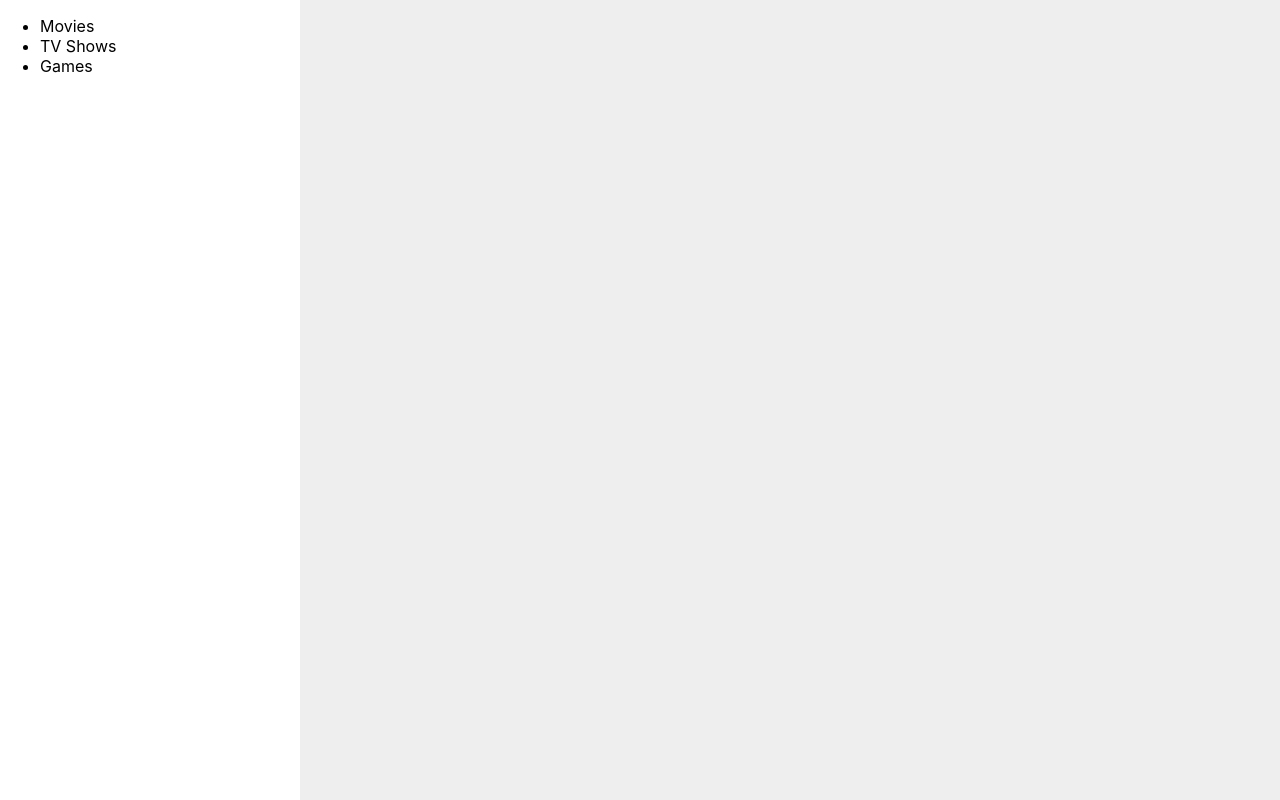
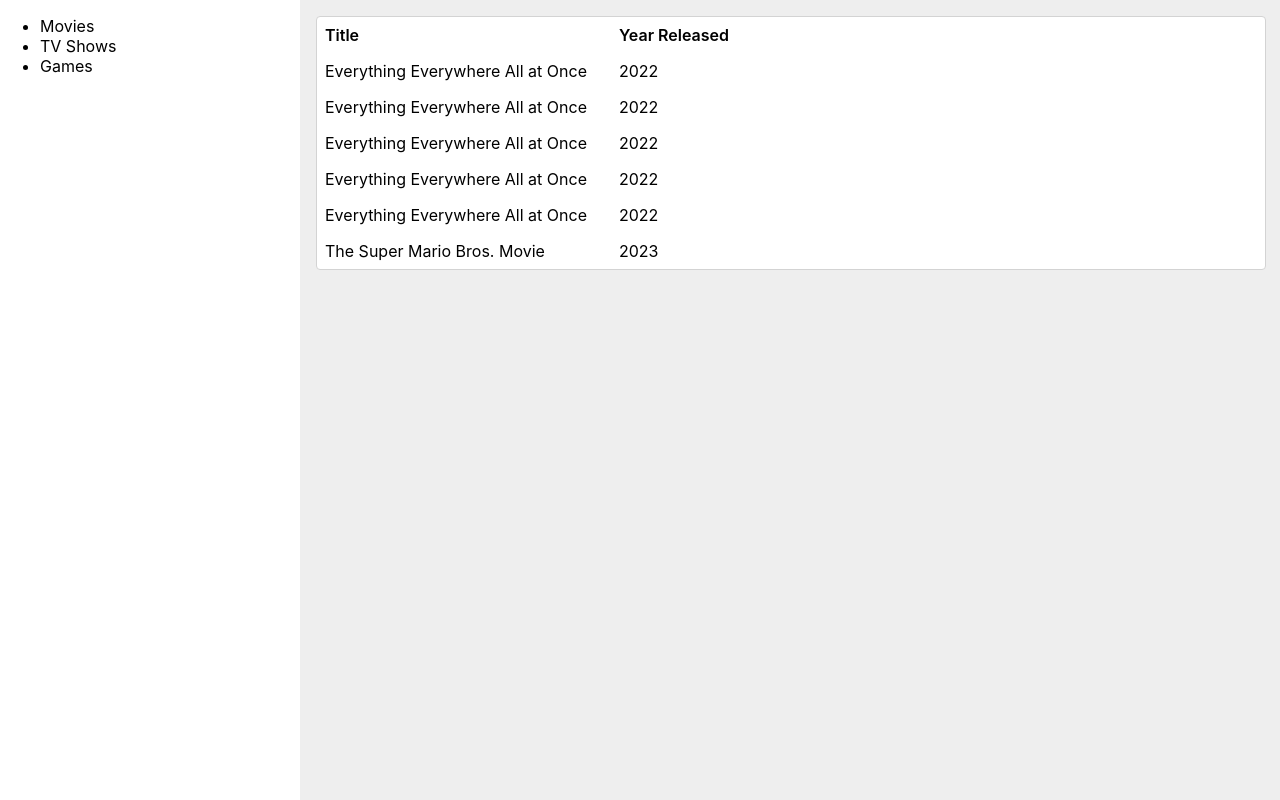
Before and after one commit to ValentinMolina500/track-this, a React (Create React App) app: page / in a window 1280 px wide. Built offline with nearby package versions, Linux system fonts and the light colour scheme.

Commit message:
Work on generic Table component

```diff
--- a/src/components/Table/index.css
+++ b/src/components/Table/index.css
@@ -0,0 +1,22 @@
+.vtable-container {
+  width: 100%;
+  border: 1px solid lightgray;
+  border-radius: 0.25rem;
+  background: white;
+}
+
+.vtable-container .table-cell {
+  padding: 0.5rem 0.5rem;
+}
+
+.vtable-container .vtable-column-container {
+  display: flex;
+}
+
+.vtable-container .vtable-row-container {
+    display: flex;
+  }
+
+.vtable-container .column {
+  font-weight: 600;
+}
--- a/src/components/Table/index.js
+++ b/src/components/Table/index.js
@@ -1,8 +1,113 @@
 import "./index.css";
+
+import { useEffect, useRef, useState } from "react";
+const COLUMNS = [
+  {
+    key: "title",
+    title: "Title",
+  },
+  {
+    key: "yearReleased",
+    title: "Year Released",
+  },
+];
+
+const DATA = [
+  {
+    title: "Everything Everywhere All at Once",
+    yearReleased: 2022,
+  },
+  {
+    title: "Everything Everywhere All at Once",
+    yearReleased: 2022,
+  },
+  {
+    title: "Everything Everywhere All at Once",
+    yearReleased: 2022,
+  },
+  {
+    title: "Everything Everywhere All at Once",
+    yearReleased: 2022,
+  },
+  {
+    title: "Everything Everywhere All at Once",
+    yearReleased: 2022,
+  },
+  {
+    title: "The Super Mario Bros. Movie",
+    yearReleased: 2023,
+  },
+];
 
 function Table(props) {
   // const { columns, data } = props;
-  return <div className="vtable-container"></div>;
+  const rowsRef = useRef(null);
+  const [columnWidths, setColumnWidths] = useState([]);
+
+  useEffect(() => {
+    if (!rowsRef.current) return;
+
+    // const tableContainer = rowsRef.current;
+    const rowContainers = rowsRef.current;
+
+    console.log(DATA);
+    // console.log(tableContainer);
+
+    const tempColumnWidths = [];
+
+
+
+    // Each row
+    for (const rowContainer of rowContainers.children) {
+
+      // maybe subgrid can acheive this?
+      let maxWidth = -1; // Check against the width of the column
+      for (const rowCell of rowContainer.children ) {
+        if (rowCell.offsetWidth > maxWidth) maxWidth = rowCell.offsetWidth;
+      }
+
+      tempColumnWidths.push(maxWidth);
+    }
+
+    setColumnWidths(tempColumnWidths);
+  }, DATA);
+  const renderColumns = () => {
+    return COLUMNS.map((column, i) => {
+      return (
+        <div className="column table-cell" style={{ width: columnWidths[i] }}>
+          {column.title}
+        </div>
+      );
+    });
+  };
+
+  const renderRowCell = (datum, column, i) => {
+    return (
+      <div className="row table-cell" style={{ width: columnWidths[i] }}>
+        {datum[column.key]}
+      </div>
+    );
+  };
+  const renderRows = () => {
+    return DATA.map((datum) => {
+      return (
+        <div className="vtable-row-container">
+          {COLUMNS.map((column, i) => {
+            return renderRowCell(datum, column, i);
+          })}
+        </div>
+      );
+    });
+  };
+
+  return (
+    <div className="vtable-container">
+      <div className="vtable-column-container">{renderColumns()}</div>
+      <div className="vtable-rows-container" ref={rowsRef}>
+        {renderRows()}
+      </div>
+    </div>
+  );
 }
 
 export default Table;
```
